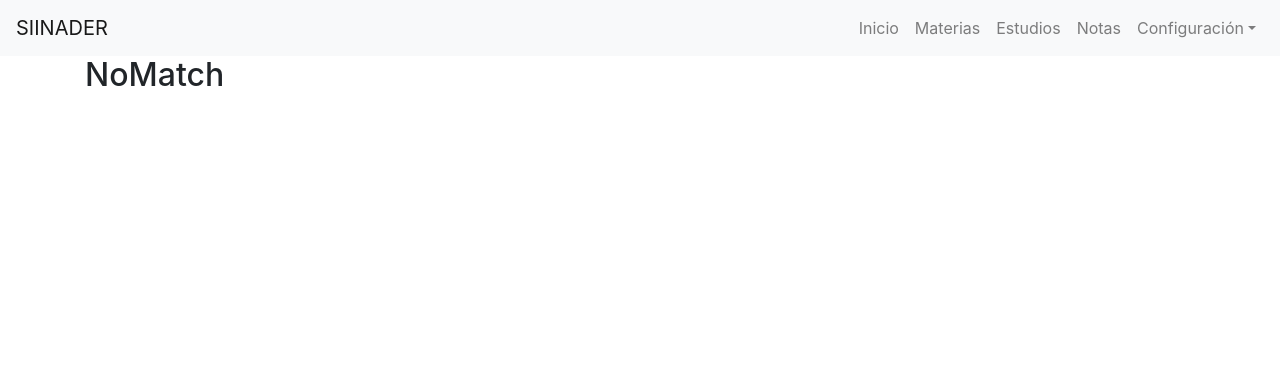
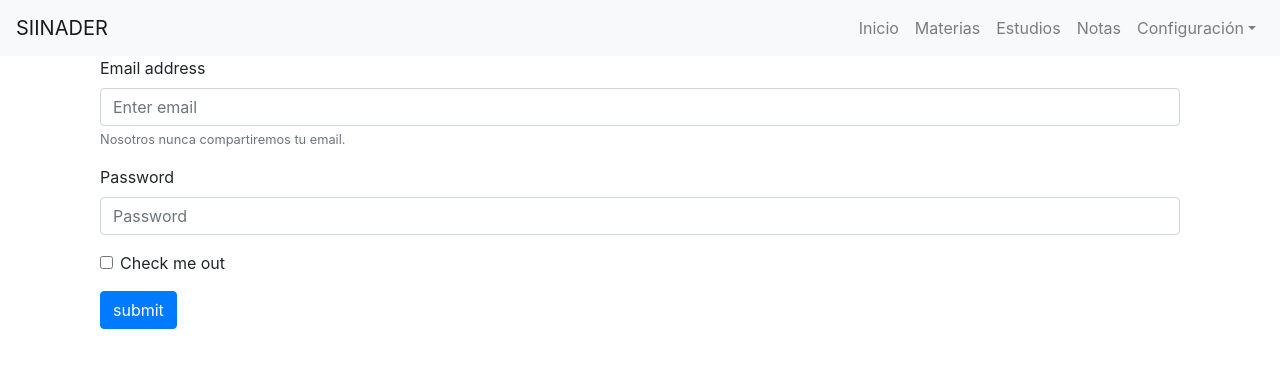
Before and after one commit to Samuel150/SIINADER-PIXIES, a React (Create React App) app in the folder frontend/siinader/: page /login in a window 1280 px wide. Shown: the top 368 px of the page. Built offline with nearby package versions, Linux system fonts and the light colour scheme.

Commit message:
Login 1.0

```diff
--- a/frontend/siinader/src/App.js
+++ b/frontend/siinader/src/App.js
@@ -5,6 +5,7 @@ import { Inicio } from './Inicio';
 import { Materias } from './Materias';
 import { Estudios } from './Estudios';
 import { Notas } from './Notas';
+import { Login } from './Login';
 import { NoMatch } from './NoMatch';
 import { NavigationBar } from './components/NavigationBar';
 import { Layout } from './components/Layout';
@@ -21,6 +22,7 @@ function App() {
             <Route path="/materias" component={Materias} />
             <Route path="/estudios" component={Estudios} />
             <Route path="/notas" component={Notas} />
+            <Route path="/login" component={Login} />
             <Route component={NoMatch} />
           </Switch>
         </Router>
--- /dev/null
+++ b/frontend/siinader/src/Login.js
@@ -0,0 +1,30 @@
+import React from 'react';
+import { Layout } from './components/Layout';
+import Form from 'react-bootstrap/Form';
+import Button from 'react-bootstrap/Button';
+export const Login = () => (
+    <Layout>
+        <Form>
+            <Form.Group controlId="formBasicEmail">
+                <Form.Label>Email address</Form.Label>
+                <Form.Control type="email" placeholder="Enter email" />
+                <Form.Text className="text-muted">
+                    Nosotros nunca compartiremos tu email.
+            </Form.Text>
+            </Form.Group>
+
+            <Form.Group controlId="formBasicPassword">
+                <Form.Label>Password</Form.Label>
+                <Form.Control type="password" placeholder="Password" />
+            </Form.Group>
+
+            <Form.Group controlId="formBasicCheckbox">
+                <Form.Check type="checkbox" label="Check me out" />
+            </Form.Group>
+
+            <Button variant="primary" tipe="submit">
+                submit
+        </Button>
+        </Form>
+    </Layout>
+)
```
